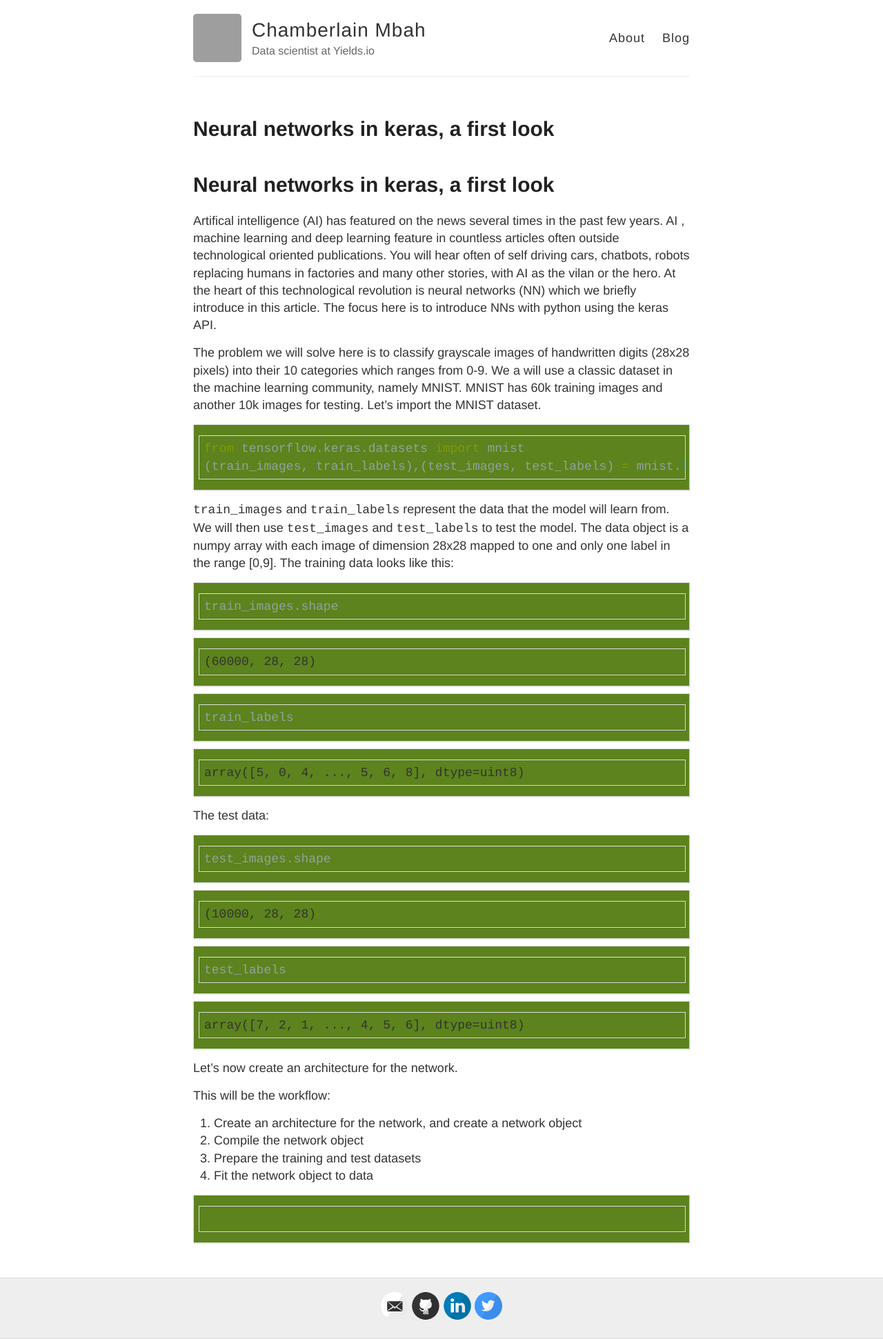
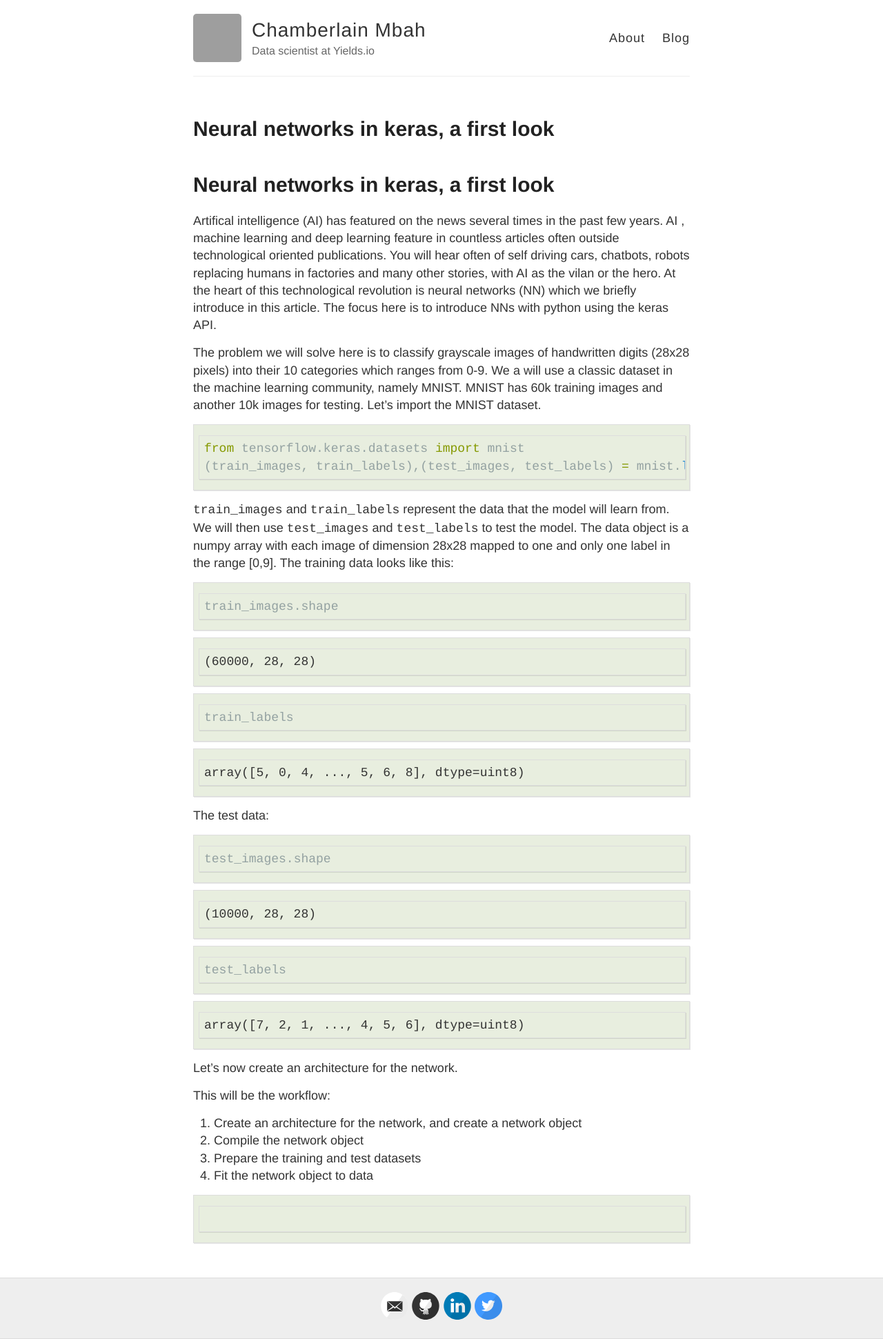
Before and after one commit to chambox/chambox.github.io, a Jekyll site: the page built from intro_NN.md, in a window 1280 px wide. Shown: the whole page at 69% size. Built offline with Jekyll 4.4.1, drawn with Linux system fonts in a browser that asks for light colours; our own code applies the rules of GitHub Pages for plain Markdown files; grey boxes are pictures that could not be loaded.

Commit message:
first commit

```diff
--- a/_sass/_highlights.scss
+++ b/_sass/_highlights.scss
@@ -1,6 +1,6 @@
 
 .highlight {
-  background-color: #5c831d;
+  background-color: #e8eedf;
   padding: 5px 5px 5px 7px;
   border: 1px solid #ddd;
   -moz-box-shadow: 1px 1px rgba(0,0,0,0.1);
```
